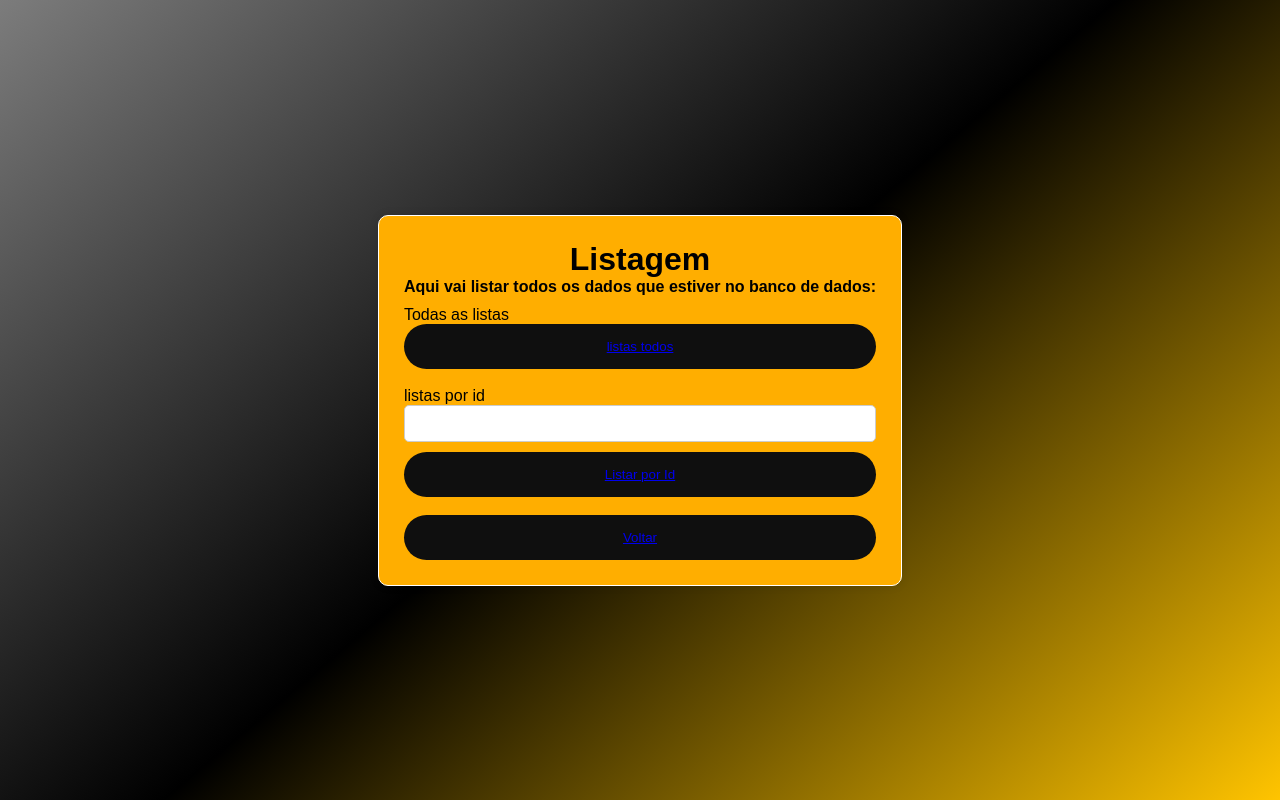
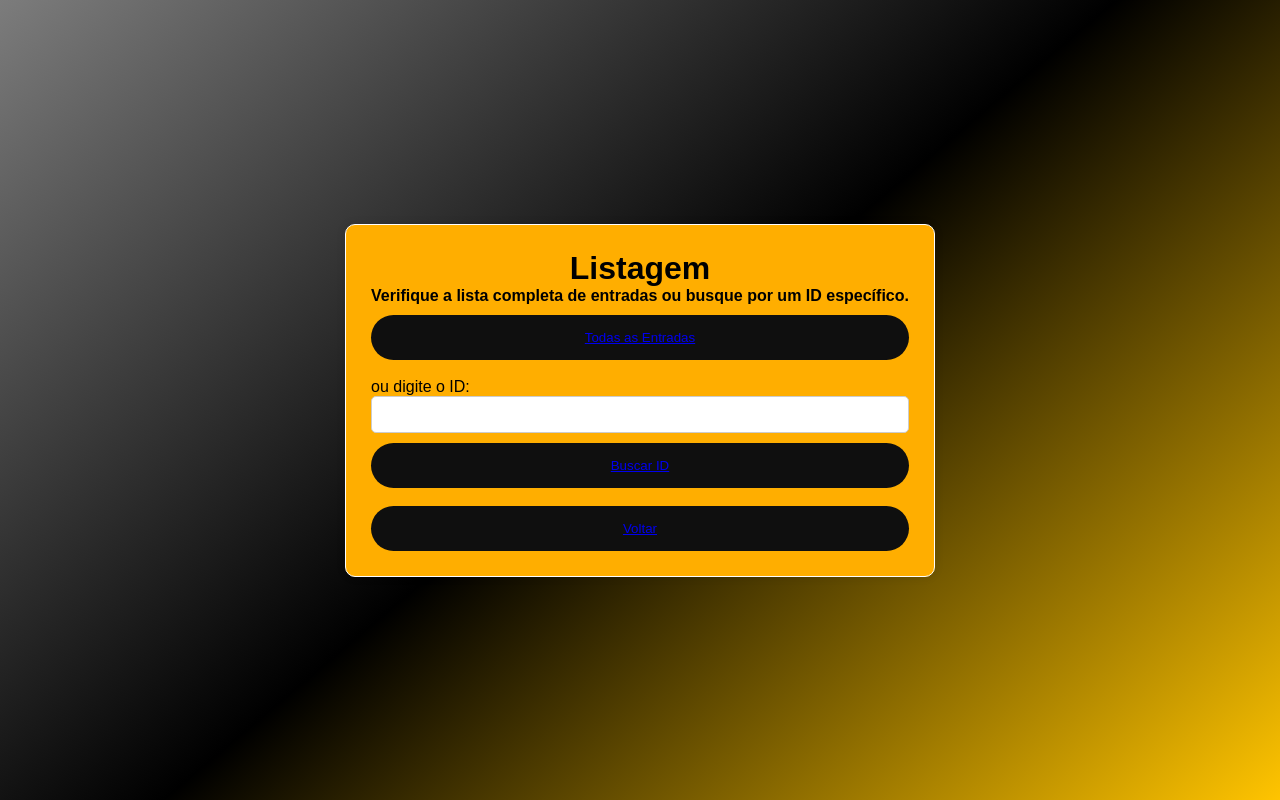
Before and after one commit to WiniciusNeves/rentcars, a website: page Desafio Rentcars/frontend/Listagem.html in a window 1280 px wide. Drawn offline with Linux system fonts and the light colour scheme.

Commit message:
Update Listagem.html

```diff
--- a/Desafio Rentcars/frontend/Listagem.html
+++ b/Desafio Rentcars/frontend/Listagem.html
@@ -5,7 +5,6 @@
     <meta charset="UTF-8">
     <meta name="viewport" content="width=device-width, initial-scale=1.0">
     <title>listagem</title>
-    <link rel="stylesheet" href="/styles.css">
 
 </head>
 <style>
@@ -101,15 +100,14 @@
 <body>
     <div class="container">
         <h1>Listagem</h1>
-        <h4>Aqui vai listar todos os dados que estiver no banco de dados:</h4>
+        <h4>Verifique a lista completa de entradas ou busque por um ID específico.</h4>
         <form id="novaForm" action="http://localhost:3000/" method="get">
-            <label for="listar">Todas as listas</label>
-            <button type="submit" id="salvarDados"><a href="Listagem">listas todos</a></button>
+            <button type="submit" id="salvarDados"><a href="Listagem">
+                Todas as Entradas</a></button>
             <br>
-
-            <label for="lista-pelo-id">listas por id </label>
+            <label for="lista-pelo-id">ou digite o ID:</label>
             <input type="text" name="id" id="lista-pelo-id">
-            <button type="submit" id="salvarDados"><a href="javascript:void(0);" onclick="procurarPorID();">Listar por Id</a></button>
+            <button type="submit" id="salvarDados"><a href="javascript:void(0);" onclick="procurarPorID();">Buscar ID</a></button>
             <br>
             <button type="submit" id="salvarDados"><a href="/">Voltar</a></button>
 
```
